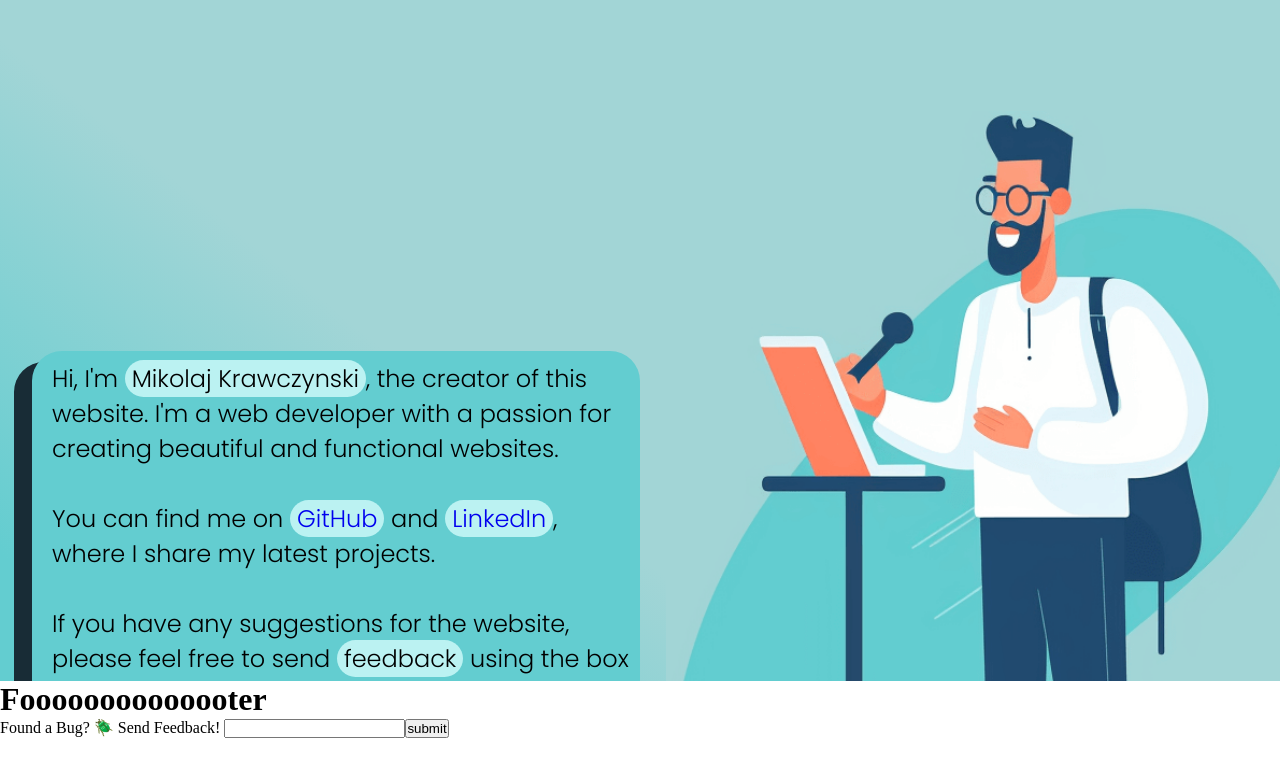
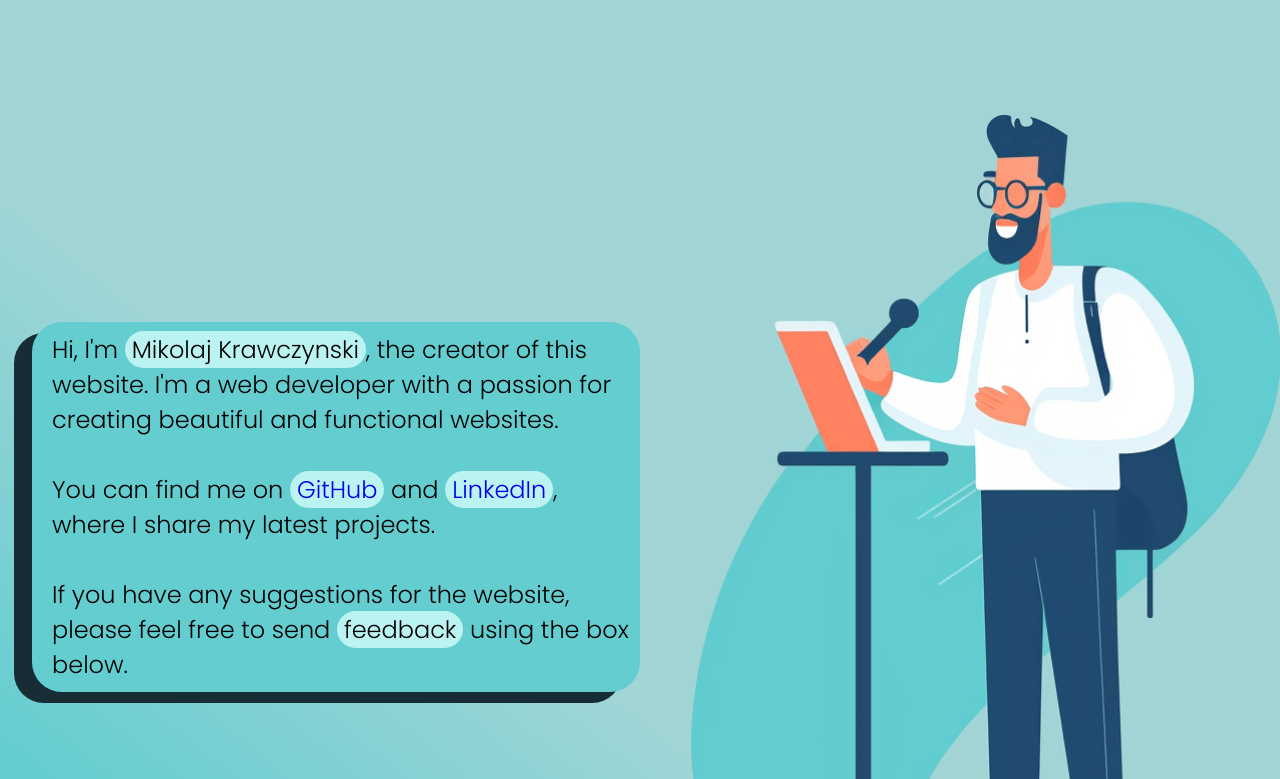
Before and after one commit to m1ckeyyy/improvement-center, a React (Vite) app in the folder client/: page / in a window 1280 px wide. Shown: the part 1881-2660 px from the top of the page. Before the commit the page ends 2619 px from the top, so only its background shows below. Built offline with nearby package versions, Linux system fonts and the light colour scheme.

Commit message:
added smooth scrolling to scrollIcon

```diff
--- a/client/src/components/AboutSection/AboutSection.module.scss
+++ b/client/src/components/AboutSection/AboutSection.module.scss
@@ -5,7 +5,7 @@
 .container {
 	overflow: hidden;
 	min-height: 700px;
-  height: 100vh;
+	// height: 100vh;
 	//   background-color: #a2d5d6;
 	background: linear-gradient(
 		39deg,
@@ -47,6 +47,8 @@
 	flex: 1 0 50%;
 	//   margin-top: 60px;
 	max-width: 700px;
+	display: flex;
+	justify-content: center;
 
 	//   margin-left: 20px;
 }
@@ -54,6 +56,7 @@
 	width: 100%;
 	height: 100%;
 	object-fit: cover;
+	max-width: 600px;
 }
 .aboutText {
 	color: black;
--- a/client/src/components/LandingSection/LandingSection.jsx
+++ b/client/src/components/LandingSection/LandingSection.jsx
@@ -35,7 +35,7 @@
 					<div className={styles.btnContainer}>
 						<Link
 							smooth={true}
-              offset={20}
+							offset={0}
 							duration={500}
 							to="tools"
 							className={styles.btnGetStarted}
--- a/client/src/components/LandingSection/landingPage.module.scss
+++ b/client/src/components/LandingSection/landingPage.module.scss
@@ -65,7 +65,7 @@
 .womanImg {
 	// position: absolute;
 	// top: 30px;
-  transform: translateY(-25px);
+	// transform: translateY(-25px);
 	z-index: 1;
 	max-width: 500px;
 	object-fit: contain;
--- a/client/src/pages/Navbar/Navbar.jsx
+++ b/client/src/pages/Navbar/Navbar.jsx
@@ -176,13 +176,13 @@
 					</div>
 				</header>
 				<div className={styles.iconContainer}>
-          <a href="#tools">
+					<Link smooth={true} offset={0} duration={500} to="tools">
 						<BsMouse
 							color="white"
 							className={styles.scrollIcon}
 							// onClick={handleScrollClick}
 						/>
-          </a>
+					</Link>
 				</div>
 			</div>
 		</>
```
Lines whose indentation alone changed are shown as unchanged.
